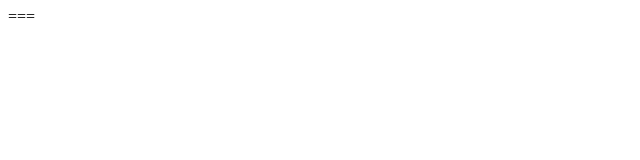
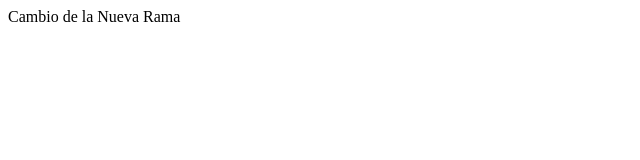
Before and after one commit to JuandaMS/aprendiendoJS, a plain HTML site: page index.html in a window 1280 px wide. Shown: the whole page, without its empty margins (0-640 px from the left). Drawn offline with Linux system fonts and the light colour scheme.

Commit message:
Nuevos Cambios

```diff
--- a/index.html
+++ b/index.html
@@ -6,7 +6,7 @@
     <meta name="viewport" content="width=device-width, initial-scale=1.0">
     <title>Document</title>
 </head>
-<body>===
-
+<body>
+    Cambio de la Nueva Rama
 </body>
 </html>
```
